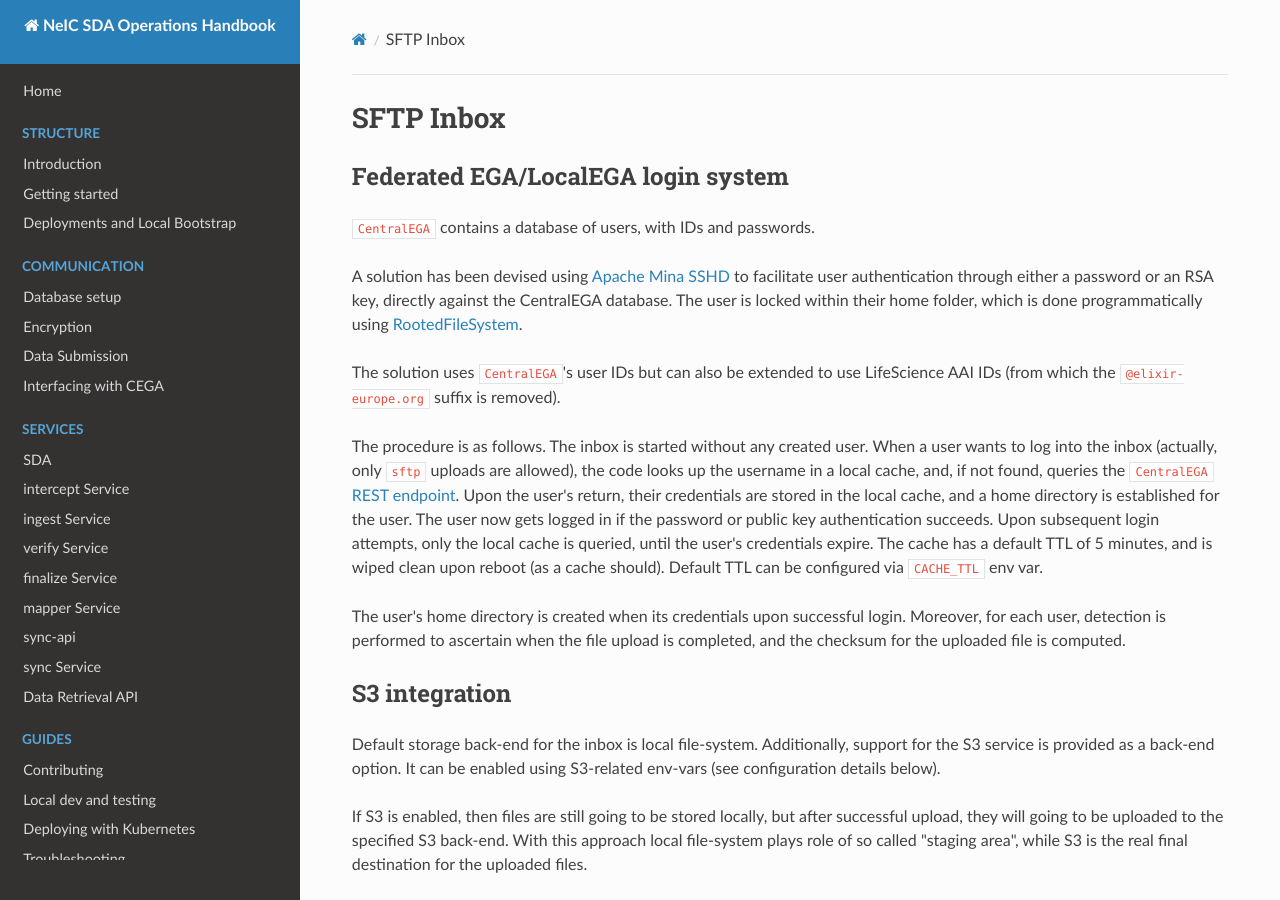
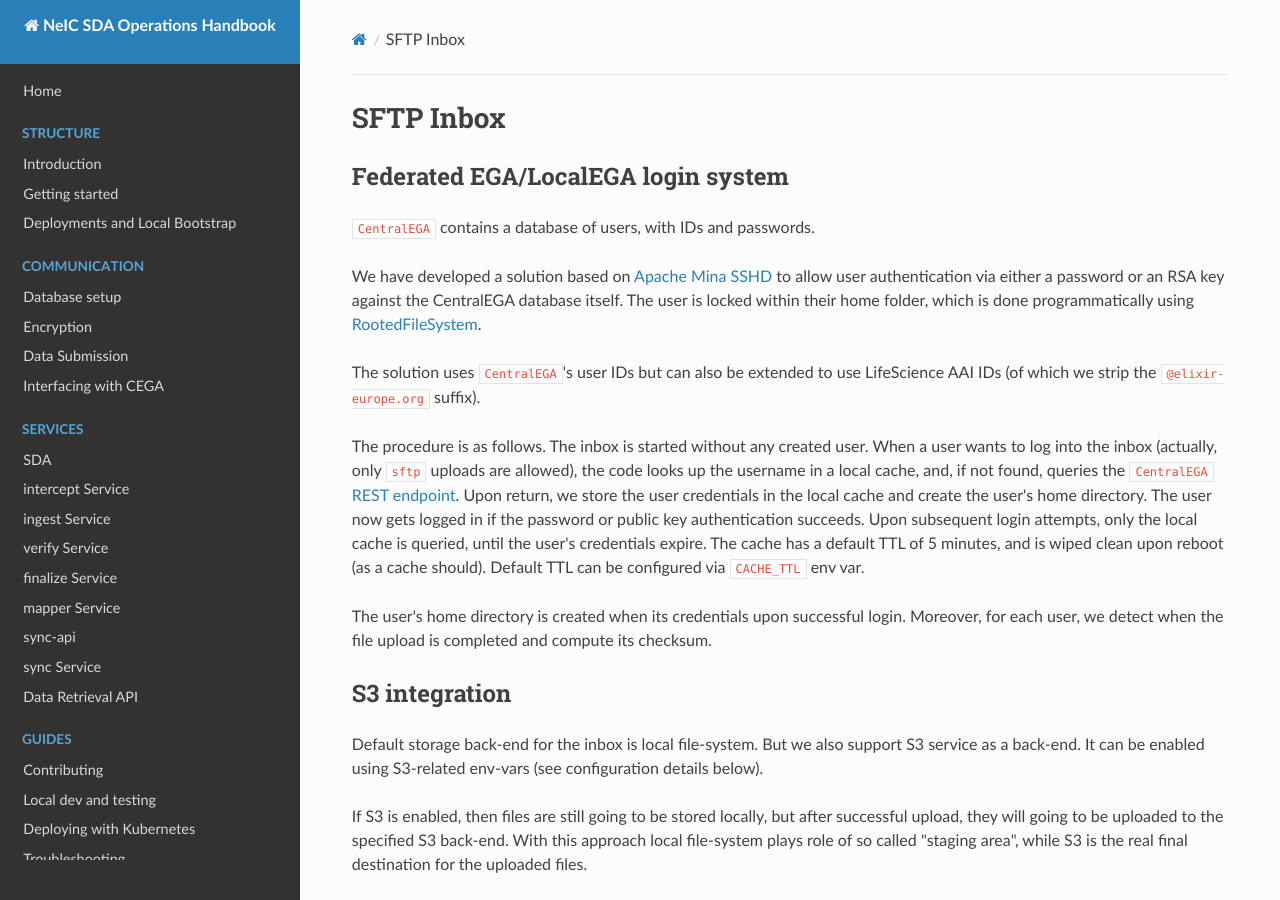
Before and after one commit to neicnordic/neic-sda, an MkDocs documentation site: the page built from docs/services/sftpinbox.md, in a window 1280 px wide and 900 px high. Built offline with MkDocs 1.6.1, drawn with Linux system fonts in a browser that asks for light colours; nearby versions of some CDN libraries.

Commit message:
revert sda and sftpinbox to original state

```diff
--- a/docs/services/sftpinbox.md
+++ b/docs/services/sftpinbox.md
@@ -4,28 +4,33 @@
 
 `CentralEGA` contains a database of users, with IDs and passwords.
 
-A solution has been devised using [Apache Mina SSHD](https://mina.apache.org/sshd-project/) to facilitate user authentication through either a password or an RSA key, directly against the CentralEGA database.
-The user is locked within their home folder, which is done programmatically using
+We have developed a solution based on [Apache Mina SSHD](https://mina.apache.org/sshd-project/)
+to allow user authentication via either a password or an RSA key against the CentralEGA database
+itself. The user is locked within their home folder, which is done programmatically using
 [RootedFileSystem](https://github.com/apache/mina-sshd/blob/master/sshd-core/src/main/java/org/apache/sshd/common/file/root/RootedFileSystem.java).
 
 The solution uses `CentralEGA`'s user IDs but can also be extended to
-use LifeScience AAI IDs (from which the ``@elixir-europe.org`` suffix is removed).
+use LifeScience AAI IDs (of which we strip the ``@elixir-europe.org`` suffix).
 
 The procedure is as follows. The inbox is started without any created
 user. When a user wants to log into the inbox (actually, only ``sftp``
 uploads are allowed), the code looks up the username in a local
-cache, and, if not found, queries the `CentralEGA` [REST endpoint](https://nss.ega-archive.org/spec/). Upon the user's return, their credentials are stored in the local cache, and a home directory is established for the user. The user now gets logged in if the password
+cache, and, if not found, queries the `CentralEGA` [REST endpoint](https://nss.ega-archive.org/spec/). Upon
+return, we store the user credentials in the local cache and create
+the user's home directory. The user now gets logged in if the password
 or public key authentication succeeds. Upon subsequent login attempts,
 only the local cache is queried, until the user's credentials
 expire. The cache has a default TTL of 5 minutes, and is wiped clean
 upon reboot (as a cache should). Default TTL can be configured via ``CACHE_TTL`` env var.
 
 The user's home directory is created when its credentials upon successful login.
-Moreover, for each user, detection is performed to ascertain when the file upload is completed, and the checksum for the uploaded file is computed.
+Moreover, for each user, we detect when the file upload is completed and compute its
+checksum.
 
 ## S3 integration
 
-Default storage back-end for the inbox is local file-system. Additionally, support for the S3 service is provided as a back-end option. It can be enabled using S3-related env-vars (see configuration details below).
+Default storage back-end for the inbox is local file-system. But we also support S3 service as a back-end. It can be
+enabled using S3-related env-vars (see configuration details below).
 
 If S3 is enabled, then files are still going to be stored locally, but after successful upload, they will going to be
 uploaded to the specified S3 back-end. With this approach local file-system plays role of so called "staging area",
```
Also changed, not shown: docs/services/sda.md (+2 -2 lines).
